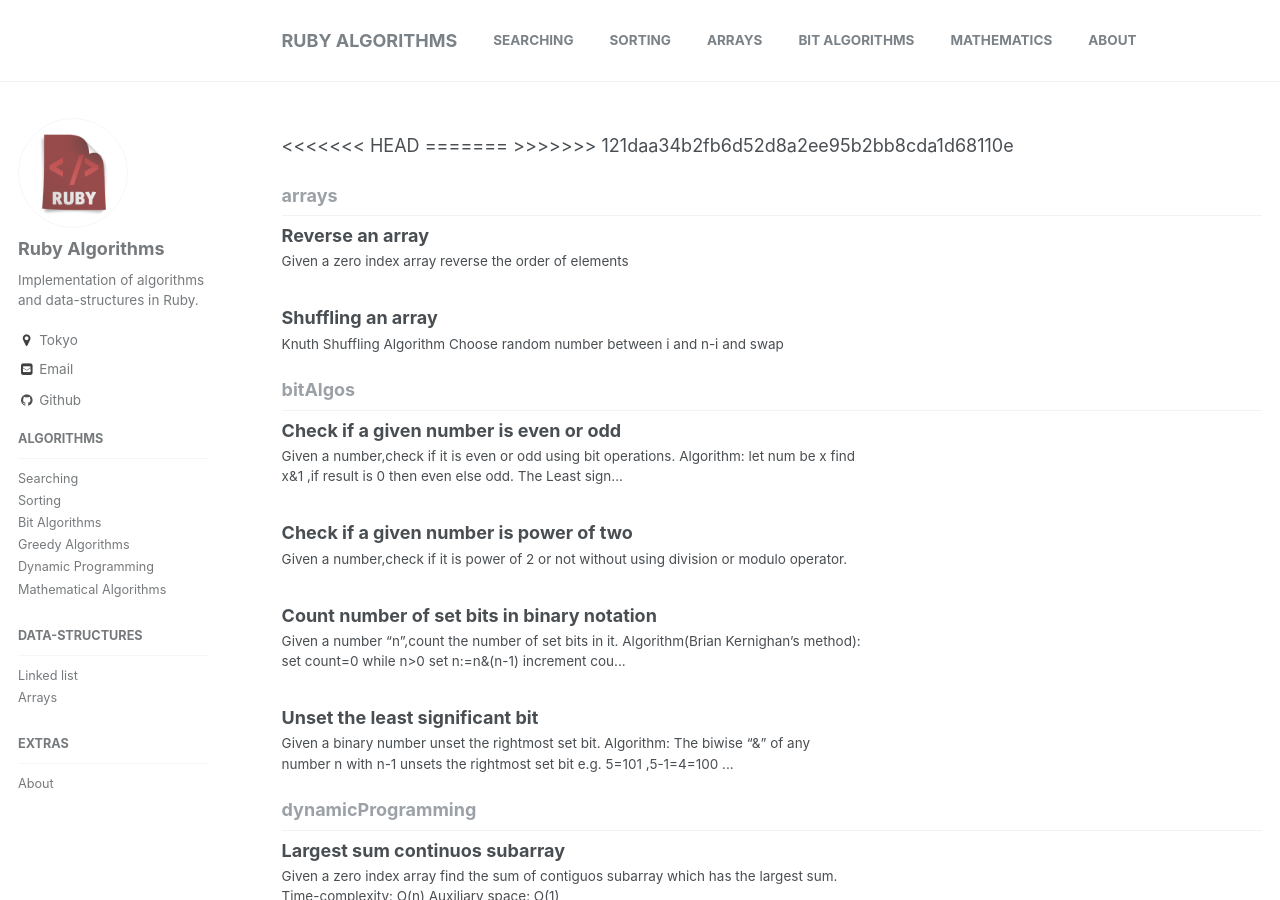
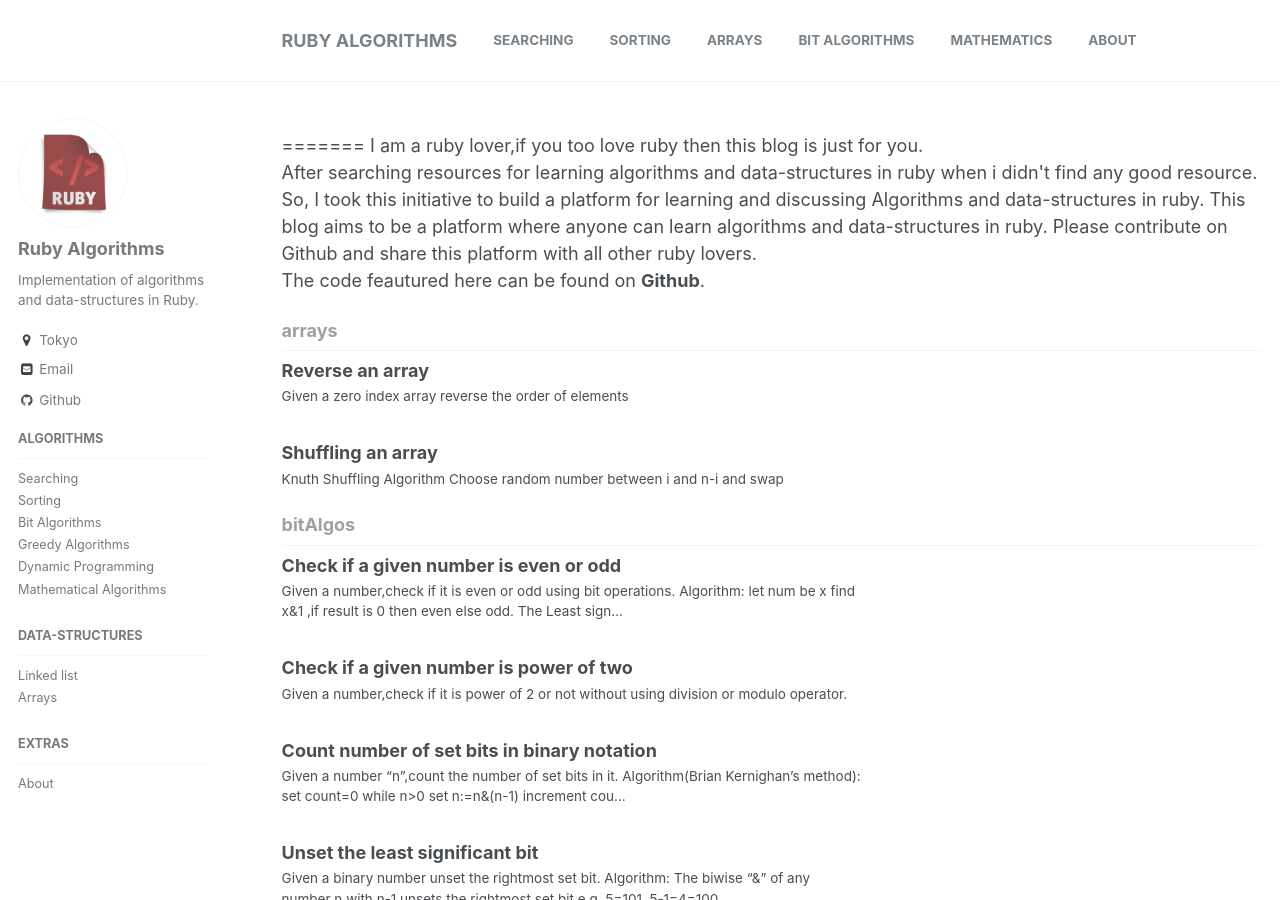
Before and after one commit to RubyAlgo/algorithms, a Jekyll site: the page built from index.html, in a window 1280 px wide and 900 px high. Built offline with Jekyll 4.4.1, drawn with Linux system fonts in a browser that asks for light colours; the list of posts is cut into pages by our own code.

Commit message:
update index

```diff
--- a/index.html
+++ b/index.html
@@ -4,11 +4,14 @@ author_profile: true
 sidebar:
     nav: list
 ---
-<<<<<<< HEAD
 
 =======
-
->>>>>>> 121daa34b2fb6d52d8a2ee95b2bb8cda1d68110e
+ I am a ruby lover,if you too love ruby then this blog is just for you. <br/>
+ After searching resources for learning algorithms and data-structures in ruby when i didn't find any good resource. <br/>
+ So, I took this initiative to build a platform for learning and discussing Algorithms and data-structures in ruby.
+ This blog aims to be a platform where anyone can learn algorithms and data-structures in ruby.
+ Please contribute on Github and share this platform with all other ruby lovers.<br/>
+ The code feautured here can be found on <a href="https://github.com/kumar91gopi/Algorithms-and-Data-Structures-in-Ruby"><b>Github</b></a>.
 
 {% include base_path %}
 {% capture written_label %}'None'{% endcapture %}
```
